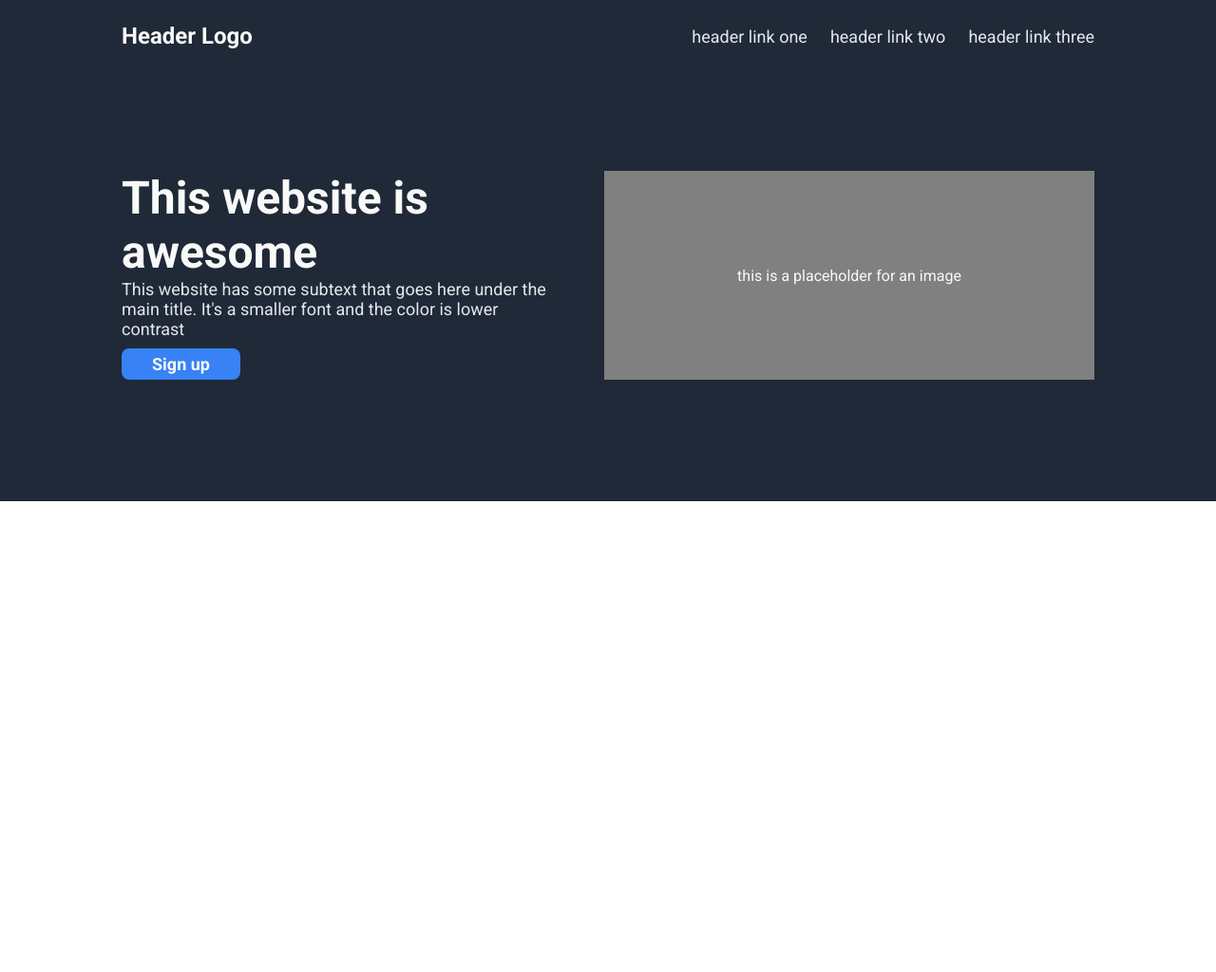
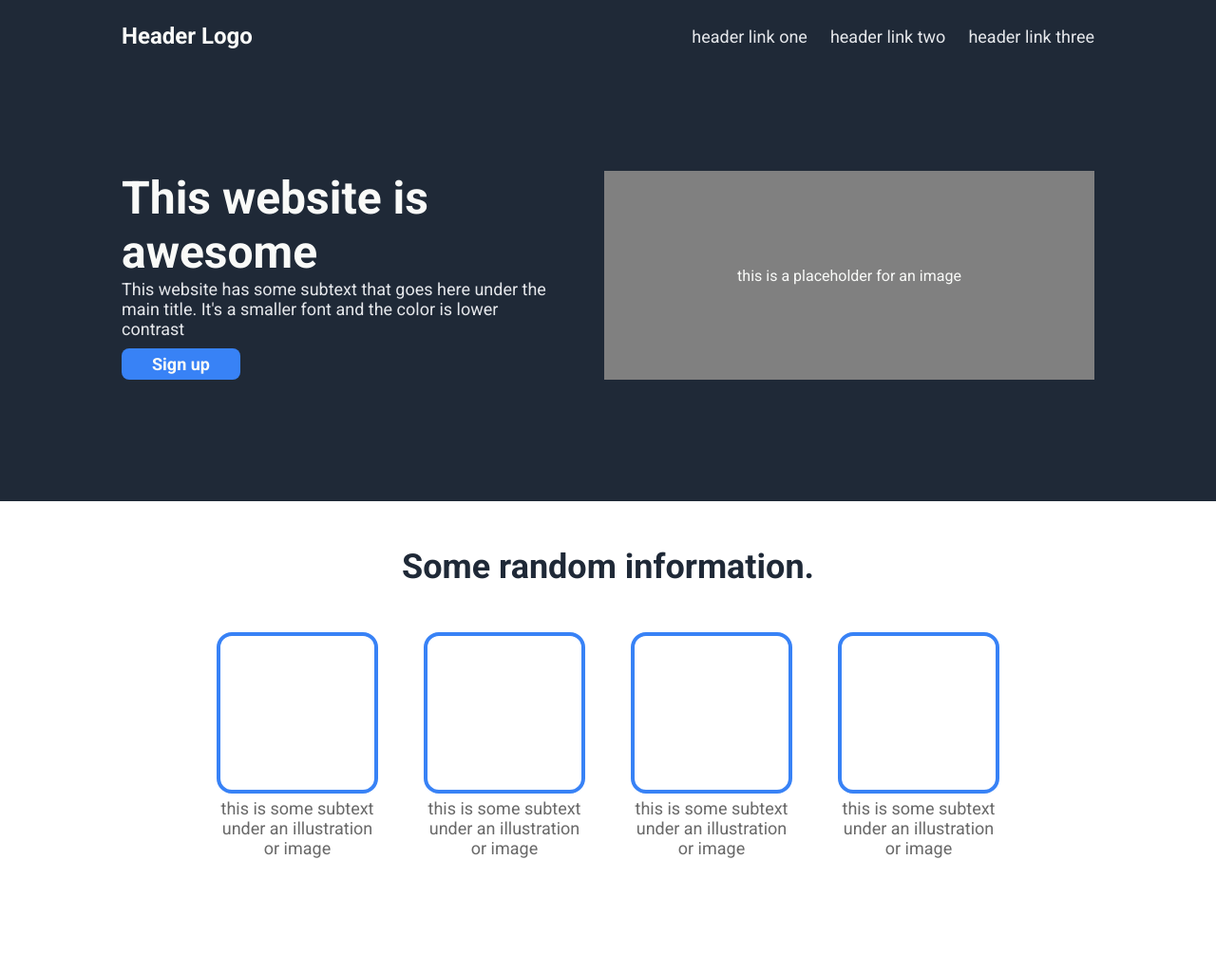
Before and after one commit to Melaku-N/landing-page, a plain HTML site: page index.html in a window 1280 px wide. Shown: the whole page at 95% size. Before the commit the page ends 800 px from the top, so only its background shows below. Drawn offline with Linux system fonts and the light colour scheme.

Commit message:
Add information section of the page

```diff
--- a/css/styles.css
+++ b/css/styles.css
@@ -79,3 +79,37 @@
   justify-content: center;
   align-items: center;
 }
+
+.section-two {
+  width: 1024px;
+  margin: 0 auto;
+  text-align: center;
+  padding-bottom: 120px;
+}
+
+.info-header {
+  font-size: 36px;
+  font-weight: bolder;
+  color: #1f2937;
+  padding: 48px 0;
+}
+
+.illustrations {
+  display: flex;
+  gap: 48px;
+  justify-content: center;
+}
+
+.illustration-contents {
+  width: 170px;
+  color: rgb(105, 105, 105);
+  font-size: 18px;
+  font-weight: 400;
+}
+
+.illustration {
+  border: 4px solid #3882f6;
+  border-radius: 16px;
+  height: 170px;
+  margin-bottom: 5px;
+}
--- a/index.html
+++ b/index.html
@@ -31,5 +31,26 @@
         </div>
       </div>
     </div>
+    <div class="section-two">
+      <div class="info-header">Some random information.</div>
+      <div class="illustrations">
+        <div class="illustration-contents">
+          <div class="illustration"></div>
+          this is some subtext under an illustration or image
+        </div>
+        <div class="illustration-contents">
+          <div class="illustration"></div>
+          this is some subtext under an illustration or image
+        </div>
+        <div class="illustration-contents">
+          <div class="illustration"></div>
+          this is some subtext under an illustration or image
+        </div>
+        <div class="illustration-contents">
+          <div class="illustration"></div>
+          this is some subtext under an illustration or image
+        </div>
+      </div>
+    </div>
   </body>
 </html>
```
